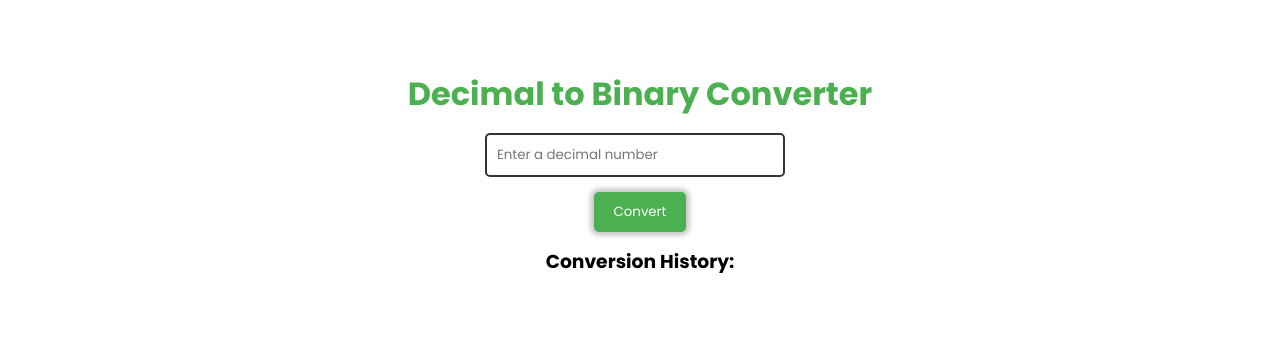
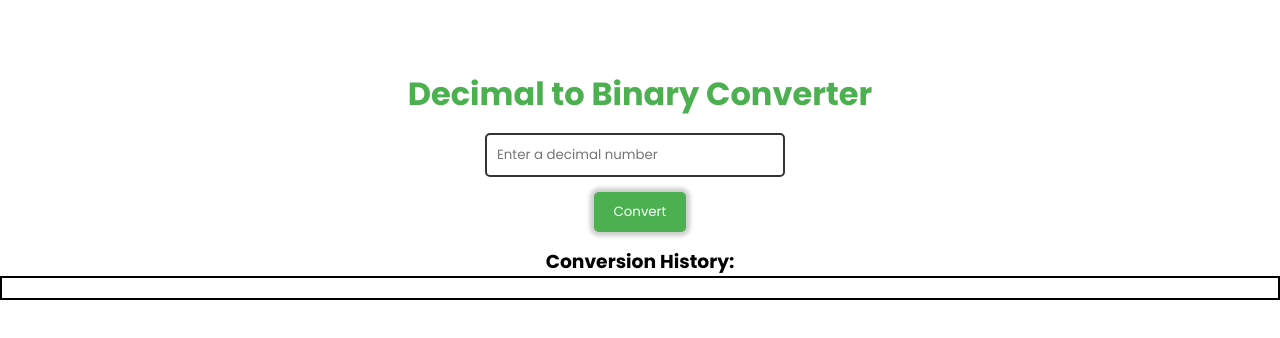
Before and after one commit to KelvinCode1234/decimal-binary-converter, a React (Vite) app: page / in a window 1280 px wide. Shown: the top 338 px of the page. Built offline with nearby package versions, Linux system fonts and the light colour scheme.

Commit message:
Update Binary.css

```diff
--- a/src/components/Binary.css
+++ b/src/components/Binary.css
@@ -60,6 +60,7 @@
   ul {
     list-style-type: none;
     padding: 10px;
+    border: 2px solid #000;
   }
 
   li {
```
